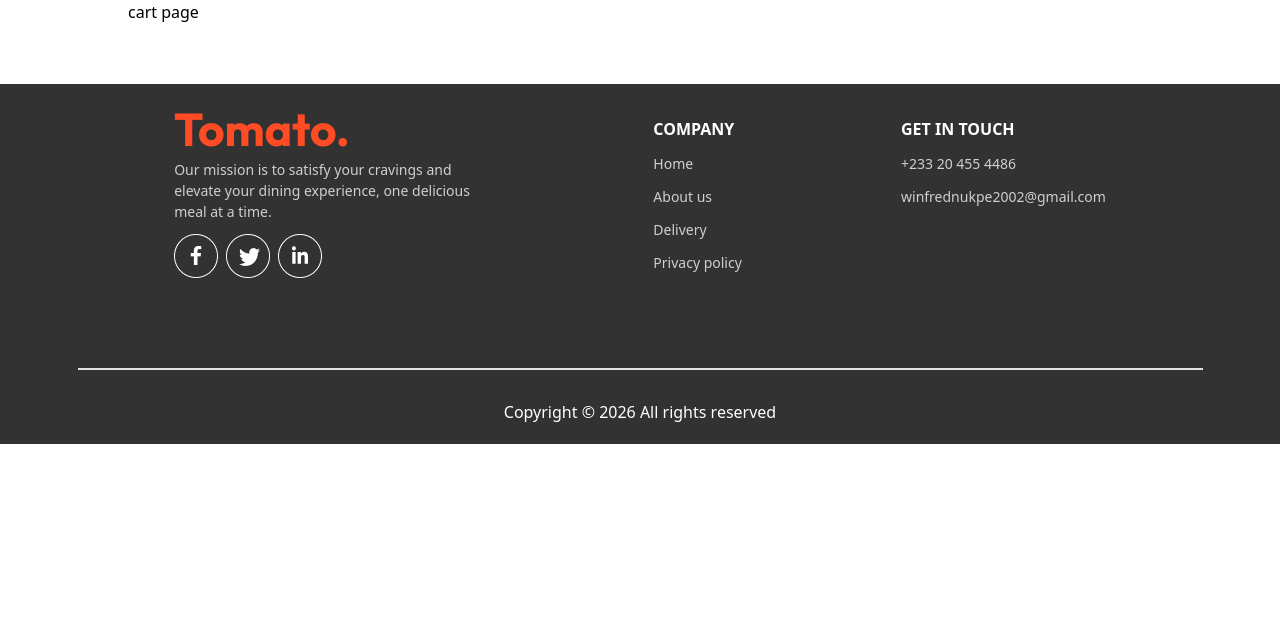
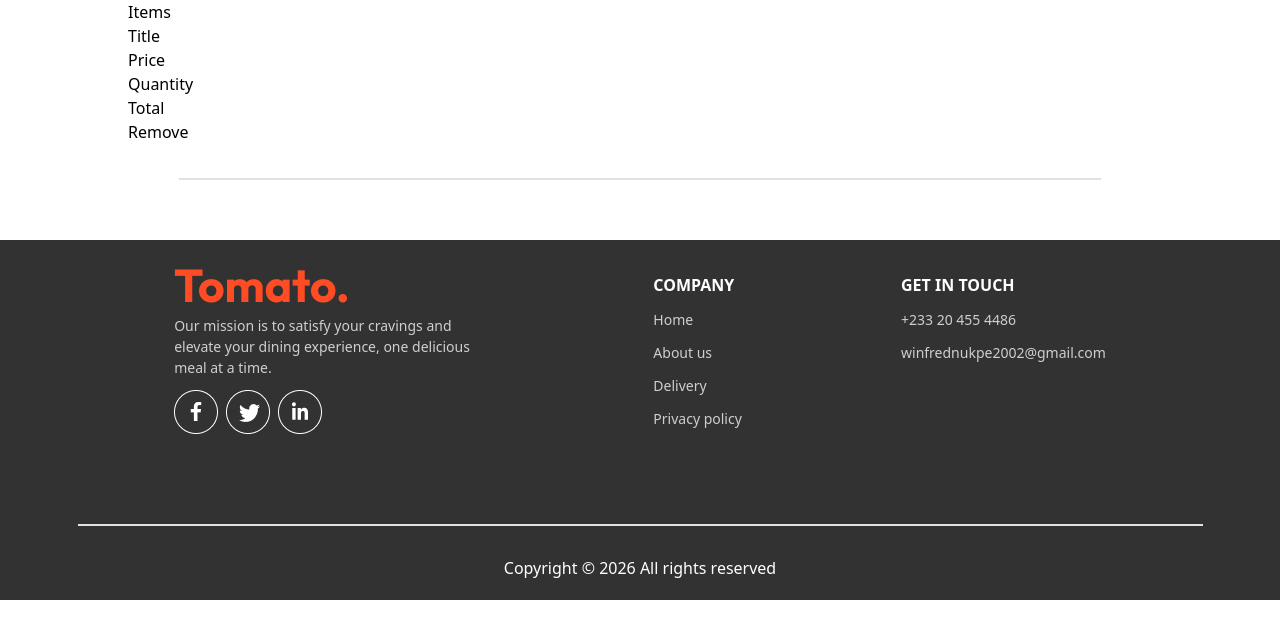
Before and after one commit to Winfredo/Food-Delivery-App, a Next.js app: page /cart in a window 1280 px wide. Shown: the top 638 px of the page. Built offline with nearby package versions, Linux system fonts and the light colour scheme.

Commit message:
add items to the cart page.

```diff
--- a/app/cart/page.tsx
+++ b/app/cart/page.tsx
@@ -1,3 +1,4 @@
+"use client"
 import React,{useContext} from 'react'
 import {storeContext} from "@/context/StoreContextProvider";
 
@@ -5,8 +6,20 @@ const page = () => {
 
   const {cartItems,foodList, removeFromCart,addToCart} = useContext(storeContext)!
   return (
-    <div>
-      <p>cart page</p>
+    <div className='cart'>
+     <div className='cart-items'>
+      <div className='cart-items-title'>
+        <p>Items</p>
+        <p>Title</p>
+        <p>Price</p>
+        <p>Quantity</p>
+        <p>Total</p>
+        <p>Remove</p>
+      </div>
+      <br />
+     <hr className="my-2.5 mx-auto border-none bg-[#e2e2e2] h-0.5 w-[90%]" />
+
+     </div>
     </div>
   )
 }
```
